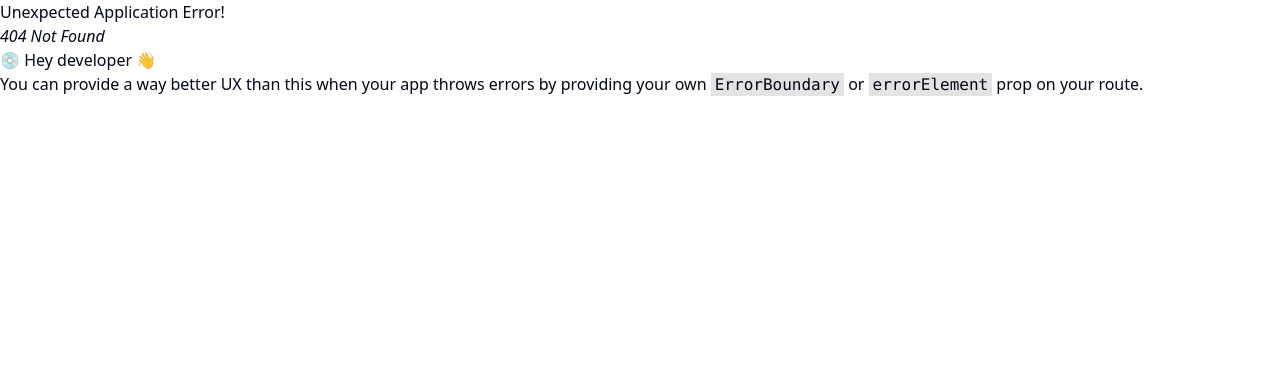
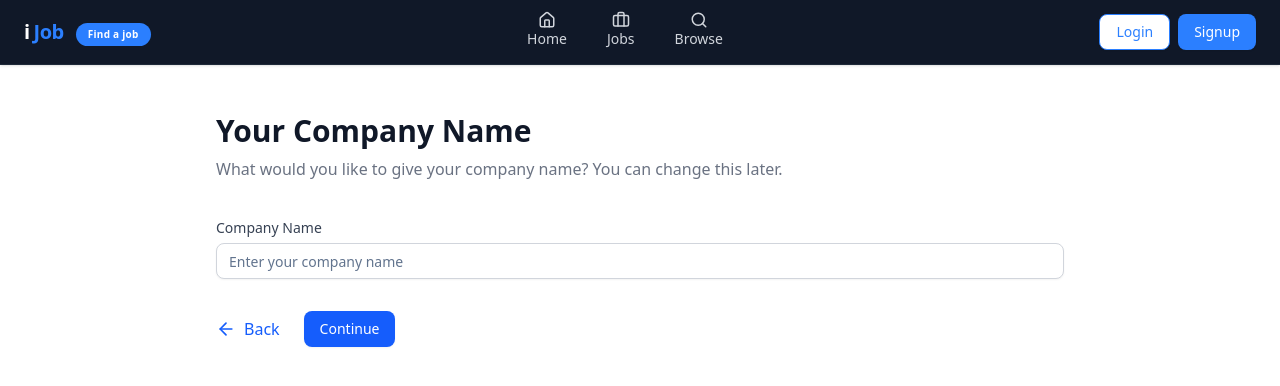
Before and after one commit to srnishappy/iJob, a React (Vite) app in the folder frontend/: page /admin/companies/create in a window 1280 px wide. Before the commit this address had no page. Shown: the top 386 px of the page. Built offline with nearby package versions, Linux system fonts and the light colour scheme.

Commit message:
update recruiter create company

```diff
--- /dev/null
+++ b/frontend/src/components/admin/CompaniesTable.jsx
@@ -0,0 +1,48 @@
+import { Edit2, MoreHorizontal } from "lucide-react"
+import { Avatar, AvatarImage } from "../ui/avatar"
+import { Popover, PopoverContent, PopoverTrigger } from "../ui/popover"
+import { Table, TableBody, TableCaption, TableCell, TableHead, TableHeader, TableRow } from "../ui/table"
+
+const CompaniesTable = () => {
+    return (
+        <div>
+            <Table>
+                <TableCaption>A list of your recent registered</TableCaption>
+                <TableHeader>
+                    <TableRow>
+                        <TableHead>Logo</TableHead>
+                        <TableHead>Name</TableHead>
+                        <TableHead>Date</TableHead>
+                        <TableHead className="text-right">Action</TableHead>
+                    </TableRow>
+                </TableHeader>
+                <TableBody>
+                    <TableRow>
+                        <TableCell>
+                            <Avatar>
+                                <AvatarImage src="https://thafd.bing.com/th/id/OIP.QhsyC7cx6AJOz0gRwllLUwHaE_?rs=1&pid=ImgDetMain" />
+                            </Avatar>
+                        </TableCell>
+                        <TableCell>Company Name</TableCell>
+                        <TableCell>Date</TableCell>
+                        <TableCell className="text-right">
+                            <Popover>
+                                <PopoverTrigger>
+                                    <MoreHorizontal className="cursor-pointer" />
+                                </PopoverTrigger>
+                                <PopoverContent className="w-32">
+                                    <div className="flex items-center gap-2 cursor-pointer w-fit hover:text-blue-600">
+                                        <Edit2 className="w-4 h-4" />
+                                        <span>Edit</span>
+                                    </div>
+                                </PopoverContent>
+                            </Popover>
+                        </TableCell>
+                    </TableRow>
+                </TableBody>
+            </Table>
+        </div>
+    )
+}
+
+export default CompaniesTable
--- /dev/null
+++ b/frontend/src/components/admin/CompanyCreate.jsx
@@ -0,0 +1,81 @@
+import { useNavigate } from "react-router-dom"
+import Navbar from "../shared/Navbar"
+import { Button } from "../ui/button"
+import { Input } from "../ui/input"
+import { Label } from "../ui/label"
+import { useState } from "react"
+import { useDispatch } from "react-redux"
+import { ArrowLeft } from "lucide-react"
+import axios from "axios"
+import { toast } from "sonner"
+import { COMPANY_API_END_POINT } from "@/utils/constant"
+import { setSingleCompany } from "@/redux/companySlice"
+
+const CompanyCreate = () => {
+    const navigate = useNavigate();
+    const [companyName, setCompanyName] = useState("");
+    const dispatch = useDispatch();
+    const registerNewCompany = async () => {
+        try {
+            const res = await axios.post(`${COMPANY_API_END_POINT}/register`, { companyName }, {
+                headers: {
+                    'Content-Type': 'application/json'
+                },
+                withCredentials: true
+            });
+            if (res?.data?.success) {
+                dispatch(setSingleCompany(res.data.company));
+                toast.success(res.data.message);
+                const companyId = res?.data?.company?._id;
+                navigate(`/admin/companies/${companyId}`);
+            }
+        } catch (error) {
+            console.log(error);
+        }
+    }
+    return (
+        <div className="min-h-screen bg-white text-gray-800">
+            <Navbar />
+            <div className="max-w-4xl mx-auto px-6 py-12">
+                {/* Heading */}
+                <div className="mb-10">
+                    <h1 className="text-3xl font-bold text-gray-900">Your Company Name</h1>
+                    <p className="text-gray-500 mt-2">
+                        What would you like to give your company name? You can change this later.
+                    </p>
+                </div>
+
+                {/* Input Field */}
+                <div className="mb-8">
+                    <Label className="text-gray-700">Company Name</Label>
+                    <Input
+                        type="text"
+                        className="mt-2 bg-white border border-gray-300 text-gray-900 placeholder-gray-400 focus:border-blue-500 focus:ring-blue-500"
+                        placeholder="Enter your company name"
+                        value={companyName}
+                        onChange={(e) => setCompanyName(e.target.value)}
+                    />
+                </div>
+
+                {/* Action Buttons */}
+                <div className="flex items-center gap-6">
+                    <div
+                        className="flex items-center gap-2 text-blue-600 cursor-pointer hover:underline"
+                        onClick={() => navigate("/admin/companies")}
+                    >
+                        <ArrowLeft className="w-5 h-5" />
+                        <span>Back</span>
+                    </div>
+
+                    <Button className="bg-blue-600 hover:bg-blue-700 text-white"
+                        onClick={registerNewCompany}
+                    >
+                        Continue
+                    </Button>
+                </div>
+            </div>
+        </div>
+    )
+}
+
+export default CompanyCreate
--- /dev/null
+++ b/frontend/src/components/admin/CompanySetup.jsx
@@ -0,0 +1,6 @@
+const CompanySetup = () => {
+    return (
+        <div>CompanySetup</div>
+    )
+}
+export default CompanySetup
--- /dev/null
+++ b/frontend/src/components/admin/Componies.jsx
@@ -0,0 +1,41 @@
+import { useState } from "react"
+import Navbar from "../shared/Navbar"
+import { Button } from "../ui/button"
+import { Input } from "../ui/input"
+import { useNavigate } from "react-router-dom"
+import { useDispatch } from "react-redux"
+import CompaniesTable from "./CompaniesTable"
+import { Plus } from "lucide-react"
+
+const Companies = () => {
+    const [input, setInput] = useState("")
+    const navigate = useNavigate()
+    const dispatch = useDispatch()
+
+    return (
+        <div className="bg-gray-50 min-h-screen">
+            <Navbar />
+            <div className="max-w-6xl mx-auto my-10 p-4 sm:p-6 bg-white rounded-lg shadow-md">
+                <div className="flex flex-col sm:flex-row items-start sm:items-center justify-between mb-6 gap-4">
+                    <Input
+                        className="sm:w-1/3"
+                        placeholder="🔍 Filter by company name..."
+                        value={input}
+                        onChange={(e) => setInput(e.target.value)}
+                    />
+                    <Button
+                        onClick={() => navigate("/admin/companies/create")}
+                        className="bg-blue-600 hover:bg-blue-700 text-white"
+                    >
+                        <Plus className="w-4 h-4 mr-2" />
+                        New Company
+                    </Button>
+                </div>
+
+                <CompaniesTable />
+            </div>
+        </div>
+    )
+}
+
+export default Companies
--- /dev/null
+++ b/frontend/src/redux/companySlice.js
@@ -0,0 +1,24 @@
+import { createSlice } from "@reduxjs/toolkit";
+
+const companySlice = createSlice({
+    name:"company",
+    initialState:{
+        singleCompany:null,
+        companies:[],
+        searchCompanyByText:"",
+    },
+    reducers:{
+        // actions
+        setSingleCompany:(state,action) => {
+            state.singleCompany = action.payload;
+        },
+        setCompanies:(state,action) => {
+            state.companies = action.payload;
+        },
+        setSearchCompanyByText:(state,action) => {
+            state.searchCompanyByText = action.payload;
+        }
+    }
+});
+export const {setSingleCompany, setCompanies,setSearchCompanyByText} = companySlice.actions;
+export default companySlice.reducer;
--- a/frontend/src/redux/store.js
+++ b/frontend/src/redux/store.js
@@ -2,8 +2,8 @@ import { combineReducers } from "@reduxjs/toolkit";
 import { configureStore } from "@reduxjs/toolkit";
 import authSlice from "./authSlice"
 import jobSlice from "./jobSlice"
+import companySlice from "./companySlice"
 import {
-    persistStore,
     persistReducer,
     FLUSH,
     REHYDRATE,
@@ -24,6 +24,7 @@ const persistConfig = {
 const rootReducer = combineReducers({
     auth:authSlice,
     job:jobSlice,
+    company:companySlice,
 })
 const persistedReducer = persistReducer(persistConfig, rootReducer)
 
--- a/frontend/src/utils/constant.js
+++ b/frontend/src/utils/constant.js
@@ -1,3 +1,4 @@
 export const USER_API_END_POINT="http://localhost:5000/api/user"
 export const JOB_API_END_POINT="http://localhost:5000/api/job/"
 export const APPLICATION_API_END_POINT="http://localhost:5000/api/application"
+export const COMPANY_API_END_POINT="http://localhost:5000/api/company"
```
Also changed, not shown: frontend/src/App.jsx (+12 -1 lines).
